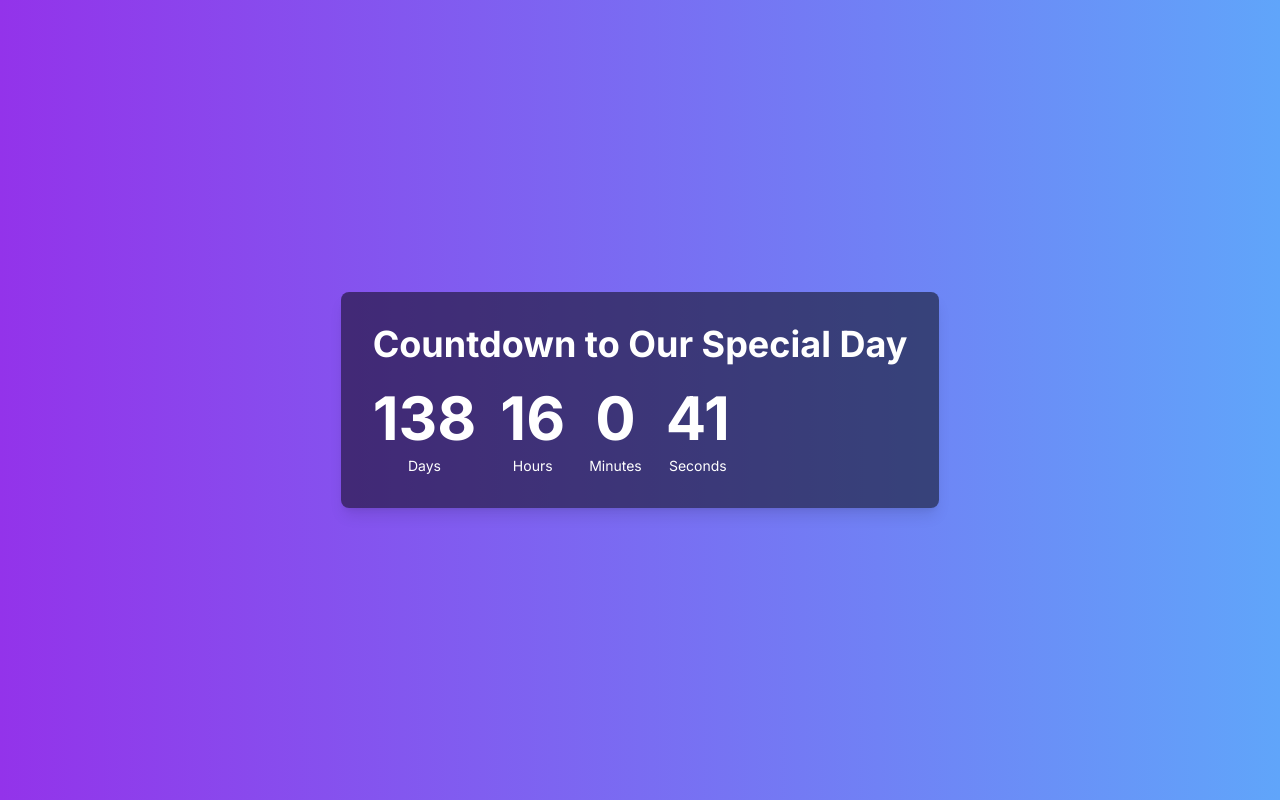
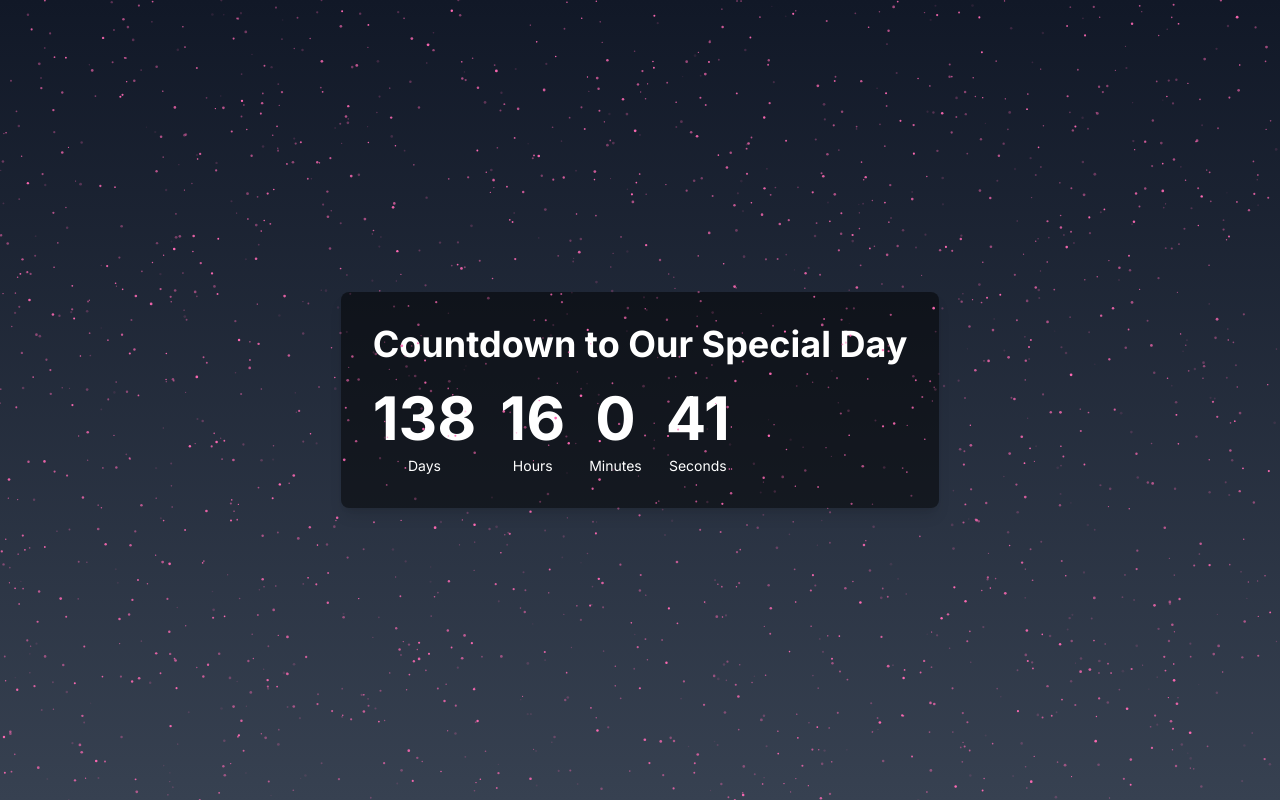
Before and after one commit to david-randoll/david-and-ami, a Next.js app: page /count-down in a window 1280 px wide. Built offline with nearby package versions, Linux system fonts and the light colour scheme.

Commit message:
add sparkles to the countdown page

```diff
--- a/src/app/(root)/count-down/page.tsx
+++ b/src/app/(root)/count-down/page.tsx
@@ -1,58 +1,24 @@
 "use client";
-import React, { useState, useEffect } from "react";
-import { motion } from "framer-motion";
+import React from "react";
+import { SparklesCore } from "@/components/ui/sparkles";
+import CountDownTimer from "@/components/count-down/CountDownTimer";
 
 const CountdownPage = () => {
-    const [timeLeft, setTimeLeft] = useState({ days: 0, hours: 0, minutes: 0, seconds: 0 });
+    return (
+        <div className="flex items-center justify-center h-[calc(100dvh)] bg-gradient-to-b from-gray-900 to-gray-700">
+            <div className="w-full absolute inset-0 h-[calc(100dvh)]">
+                <SparklesCore
+                    id="tsparticlesfullpage"
+                    background="transparent"
+                    minSize={0.6}
+                    maxSize={1.4}
+                    particleDensity={300}
+                    className="w-full h-full"
+                    particleColor="#FF69B4" // Use a bright, gold color for sparkles
+                />
+            </div>
 
-    useEffect(() => {
-        const targetDate = new Date("2025-02-10T14:00:00");
-        const interval = setInterval(() => {
-            const now = new Date();
-            const difference = targetDate.getTime() - now.getTime();
-
-            if (difference <= 0) {
-                clearInterval(interval);
-                setTimeLeft({ days: 0, hours: 0, minutes: 0, seconds: 0 });
-            } else {
-                setTimeLeft({
-                    days: Math.floor(difference / (1000 * 60 * 60 * 24)),
-                    hours: Math.floor((difference / (1000 * 60 * 60)) % 24),
-                    minutes: Math.floor((difference / 1000 / 60) % 60),
-                    seconds: Math.floor((difference / 1000) % 60),
-                });
-            }
-        }, 1000);
-
-        return () => clearInterval(interval);
-    }, []);
-
-    return (
-        <div className="flex items-center justify-center h-screen max-h-[calc(100dvh)] bg-gradient-to-r from-purple-600 to-blue-400">
-            <motion.div
-                initial={{ opacity: 0, y: -50 }}
-                animate={{ opacity: 1, y: 0 }}
-                transition={{ duration: 1, ease: "easeInOut" }}
-                className="text-center text-white p-8 rounded-lg shadow-lg bg-black bg-opacity-50">
-                <h1 className="text-4xl font-bold mb-6">Countdown to Our Special Day</h1>
-                <div className="flex space-x-6">
-                    {["Days", "Hours", "Minutes", "Seconds"].map((label, index) => {
-                        const key = label.toLowerCase() as keyof typeof timeLeft;
-                        return (
-                            <div key={label} className="text-center">
-                                <motion.div
-                                    initial={{ opacity: 0, scale: 0.5 }}
-                                    animate={{ opacity: 1, scale: 1 }}
-                                    transition={{ delay: index * 0.2 }}
-                                    className="text-6xl font-bold">
-                                    {timeLeft[key]}
-                                </motion.div>
-                                <p className="text-sm mt-2">{label}</p>
-                            </div>
-                        );
-                    })}
-                </div>
-            </motion.div>
+            <CountDownTimer />
         </div>
     );
 };
--- /dev/null
+++ b/src/components/count-down/CountDownTimer.tsx
@@ -0,0 +1,56 @@
+import React, { useState, useEffect } from "react";
+import { motion } from "framer-motion";
+const CountDownTimer = () => {
+    const [timeLeft, setTimeLeft] = useState({ days: 0, hours: 0, minutes: 0, seconds: 0 });
+
+    useEffect(() => {
+        const targetDate = new Date("2025-02-10T14:00:00");
+        const interval = setInterval(() => {
+            const now = new Date();
+            const difference = targetDate.getTime() - now.getTime();
+
+            if (difference <= 0) {
+                clearInterval(interval);
+                setTimeLeft({ days: 0, hours: 0, minutes: 0, seconds: 0 });
+            } else {
+                setTimeLeft({
+                    days: Math.floor(difference / (1000 * 60 * 60 * 24)),
+                    hours: Math.floor((difference / (1000 * 60 * 60)) % 24),
+                    minutes: Math.floor((difference / 1000 / 60) % 60),
+                    seconds: Math.floor((difference / 1000) % 60),
+                });
+            }
+        }, 1000);
+
+        return () => clearInterval(interval);
+    }, []);
+
+    return (
+        <motion.div
+            initial={{ opacity: 0, y: -50 }}
+            animate={{ opacity: 1, y: 0 }}
+            transition={{ duration: 1, ease: "easeInOut" }}
+            className="text-center text-white p-8 rounded-lg shadow-lg bg-black bg-opacity-50">
+            <h1 className="text-4xl font-bold mb-6">Countdown to Our Special Day</h1>
+            <div className="flex space-x-6">
+                {["Days", "Hours", "Minutes", "Seconds"].map((label, index) => {
+                    const key = label.toLowerCase() as keyof typeof timeLeft;
+                    return (
+                        <div key={label} className="text-center">
+                            <motion.div
+                                initial={{ opacity: 0, scale: 0.5 }}
+                                animate={{ opacity: 1, scale: 1 }}
+                                transition={{ delay: index * 0.2 }}
+                                className="text-6xl font-bold">
+                                {timeLeft[key]}
+                            </motion.div>
+                            <p className="text-sm mt-2">{label}</p>
+                        </div>
+                    );
+                })}
+            </div>
+        </motion.div>
+    );
+};
+
+export default CountDownTimer;
```
